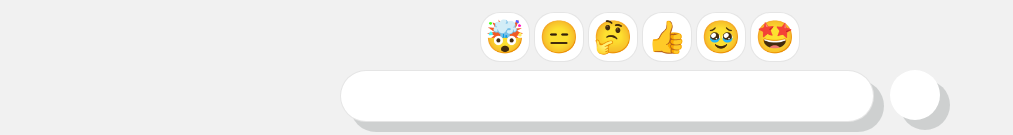
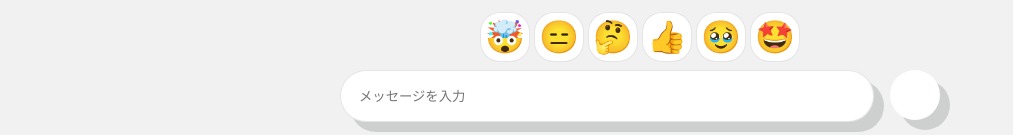
Before and after one commit to Rei1449/geekhack-vol16, a Next.js app in the folder frontend/: page /rooms/1 in a window 1280 px wide. Shown: the part 662-797 px from the top of the page, without its empty margins (0-1013 px from the left). Built offline with nearby package versions, Linux system fonts and the light colour scheme.

Commit message:
feat: メッセージを入力できるようにする

```diff
--- a/frontend/src/pages/rooms/[id]/index.tsx
+++ b/frontend/src/pages/rooms/[id]/index.tsx
@@ -28,7 +28,9 @@ export default function RoomPage() {
                     ))}
                 </EmojiWrapper>
                 <MessageFormWrapper>
-                    <MessageInput />
+                    <MessageFormInputArea >
+                        <MessageFormInput placeholder="メッセージを入力" />
+                    </MessageFormInputArea>
                     <MessageSendButton />
                 </MessageFormWrapper>
             </FormWrapper>
@@ -67,14 +69,26 @@ const MessageFormWrapper = styled.div`
     max-width: 100%;
 `;
 
-const MessageInput = styled.div`
+const MessageFormInputArea = styled.div`
     flex: 1;
     height: 50px;
+    display: flex;
 
     background-color: white;
     border-radius: 50px;
     border: 1px solid rgba(0, 0, 0, 0.1);
     box-shadow: 10px 10px 0 rgb(156 160 160 / 40%);
+    padding: 0 16px;
+`;
+
+const MessageFormInput = styled.input`
+    width: 100%;
+    background-color: transparent;
+    border: none;
+
+    &:focus {
+        outline: none;
+    }
 `;
 
 const MessageSendButton = styled.button`
```
